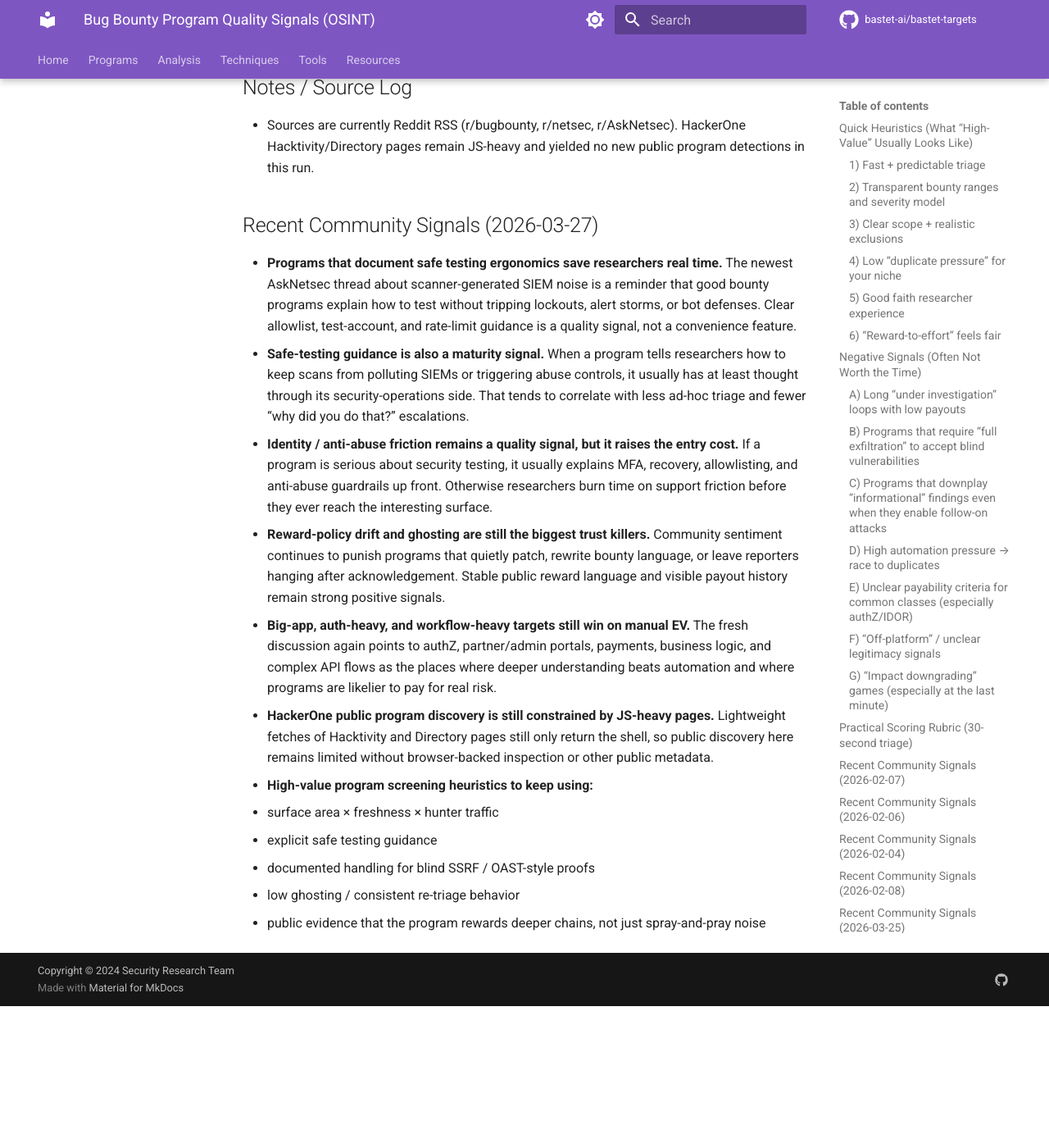
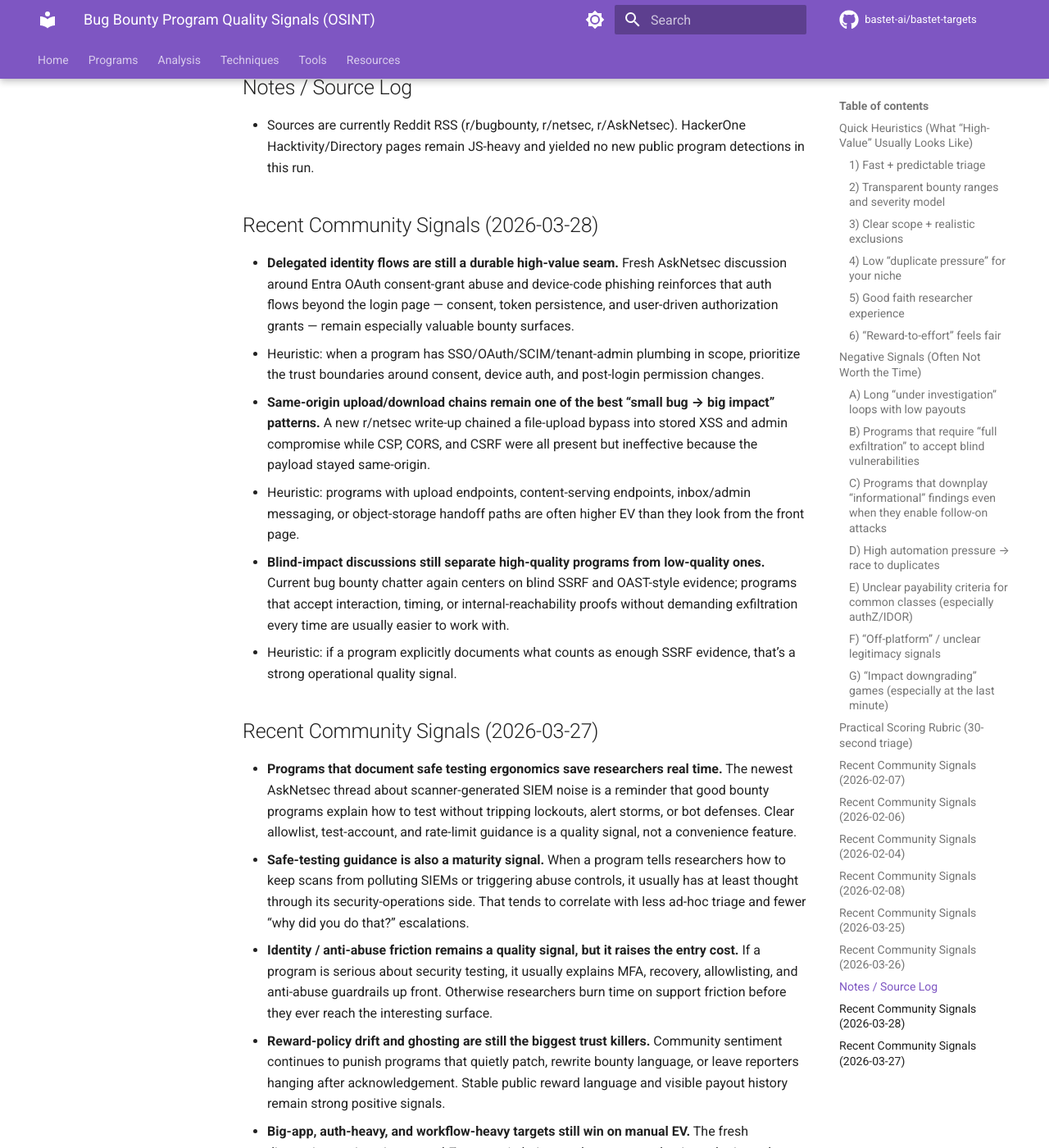
Before and after one commit to bastet-ai/bastet-targets, an MkDocs documentation site: the page built from docs/programs/program-quality-signals.md, in a window 1280 px wide and 1400 px high, scrolled down 13170 px. Shown: the whole window at 82% size. Built offline with MkDocs 1.6.1 and Material for MkDocs 9.7.7, drawn with Linux system fonts in a browser that asks for light colours; comment, search, counter and statistics services are not loaded; before the commit the page ends 14397 px from its top, so only the background shows below that.

Commit message:
Add March 2026 community program-quality signals

```diff
--- a/docs/programs/program-quality-signals.md
+++ b/docs/programs/program-quality-signals.md
@@ -273,6 +273,17 @@
 
 - Sources are currently Reddit RSS (r/bugbounty, r/netsec, r/AskNetsec). HackerOne Hacktivity/Directory pages remain JS-heavy and yielded no new public program detections in this run.
 
+## Recent Community Signals (2026-03-28)
+
+- **Delegated identity flows are still a durable high-value seam.** Fresh AskNetsec discussion around Entra OAuth consent-grant abuse and device-code phishing reinforces that auth flows beyond the login page — consent, token persistence, and user-driven authorization grants — remain especially valuable bounty surfaces.
+  - Heuristic: when a program has SSO/OAuth/SCIM/tenant-admin plumbing in scope, prioritize the trust boundaries around consent, device auth, and post-login permission changes.
+
+- **Same-origin upload/download chains remain one of the best “small bug → big impact” patterns.** A new r/netsec write-up chained a file-upload bypass into stored XSS and admin compromise while CSP, CORS, and CSRF were all present but ineffective because the payload stayed same-origin.
+  - Heuristic: programs with upload endpoints, content-serving endpoints, inbox/admin messaging, or object-storage handoff paths are often higher EV than they look from the front page.
+
+- **Blind-impact discussions still separate high-quality programs from low-quality ones.** Current bug bounty chatter again centers on blind SSRF and OAST-style evidence; programs that accept interaction, timing, or internal-reachability proofs without demanding exfiltration every time are usually easier to work with.
+  - Heuristic: if a program explicitly documents what counts as enough SSRF evidence, that’s a strong operational quality signal.
+
 ## Recent Community Signals (2026-03-27)
 
 - **Programs that document safe testing ergonomics save researchers real time.** The newest AskNetsec thread about scanner-generated SIEM noise is a reminder that good bounty programs explain how to test without tripping lockouts, alert storms, or bot defenses. Clear allowlist, test-account, and rate-limit guidance is a quality signal, not a convenience feature.
```
